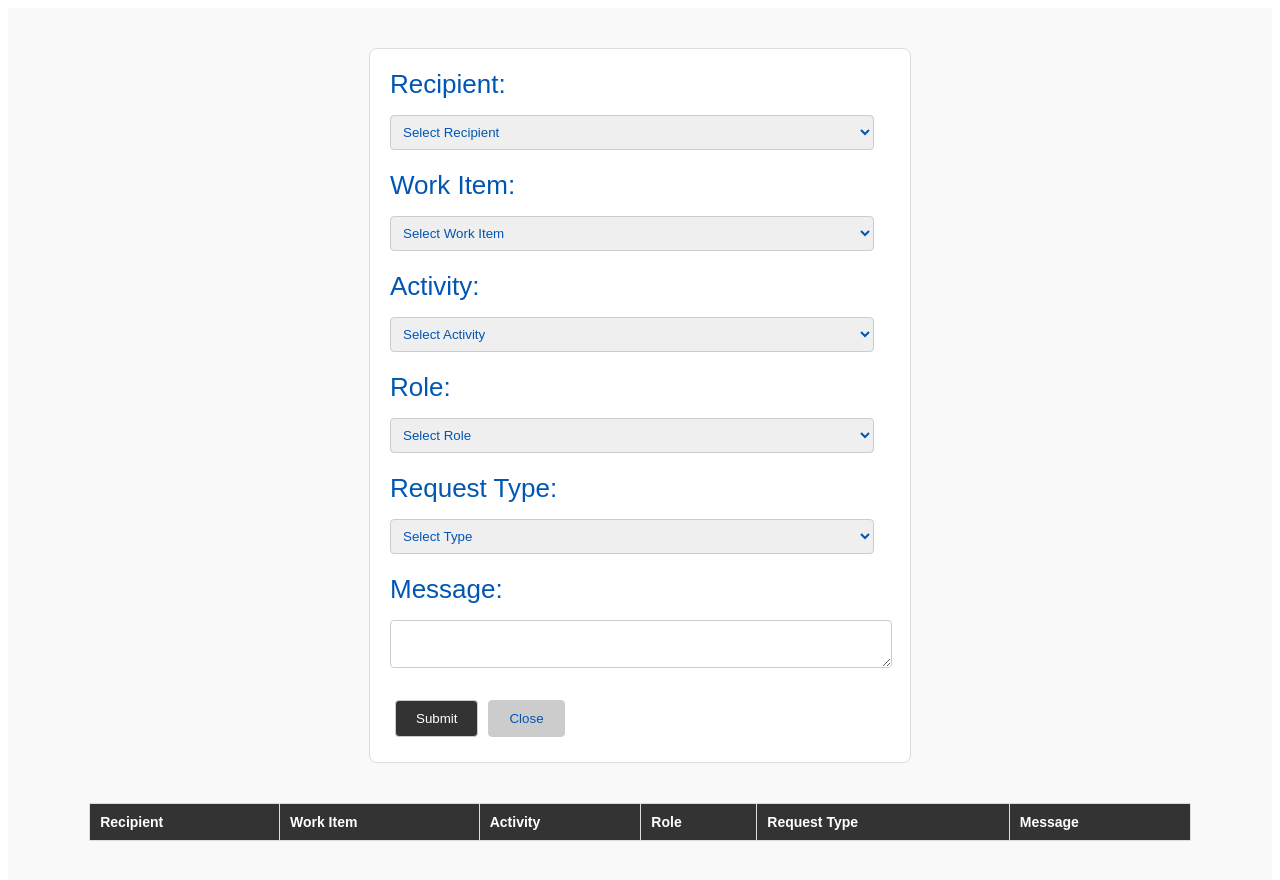
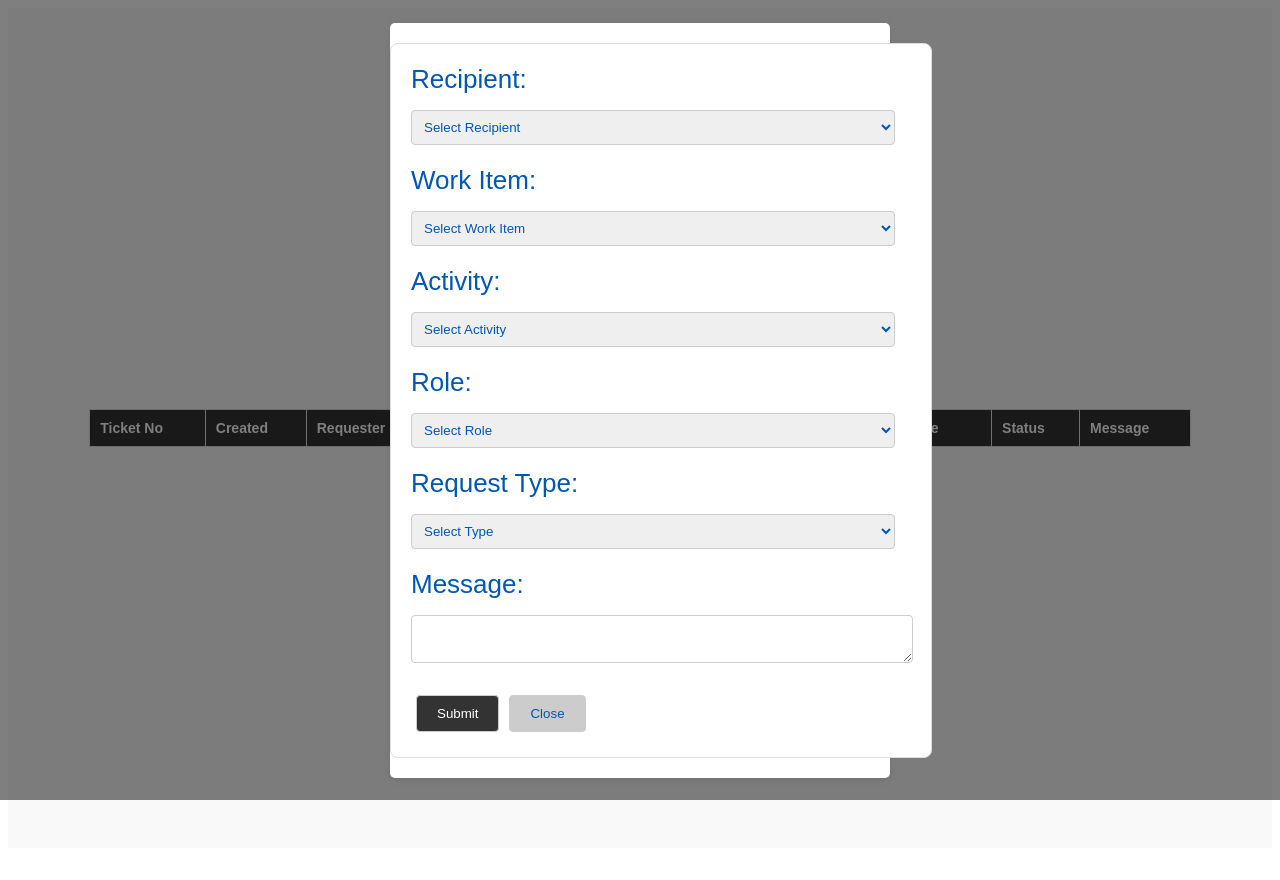
Before and after one commit to IntrinsicCS/TicketList, a React (Create React App) app: page / in a window 1280 px wide. Both pictures are taken after a click on the button "Request Resource". Shown: the top 880 px of the page. After the commit the page ends 856 px from the top, so only its background shows below. Built offline with nearby package versions, Linux system fonts and the light colour scheme.

Commit message:
ticket number, created, dropdown in the ticket

```diff
--- a/package.json
+++ b/package.json
@@ -9,6 +9,7 @@
     "react": "^18.3.1",
     "react-dom": "^18.3.1",
     "react-scripts": "5.0.1",
+    "uuid": "^10.0.0",
     "web-vitals": "^2.1.4"
   },
   "scripts": {
--- a/src/App.js
+++ b/src/App.js
@@ -14,7 +14,7 @@ function App() {
 
   const addRequest = (newRequest) => {
     const updatedRequests = [...requests, newRequest];
-    setRequests(updatedRequests, { ...newRequest, status: 'In Progress' }); // Default status set to 'In Progress'
+    setRequests(updatedRequests, { ...newRequest, status: 'Submitted' }); // Default status set to 'In Progress'
     localStorage.setItem('requests', JSON.stringify(updatedRequests));
     setIsFormVisible(false); // Hide form after submission
   };
@@ -27,10 +27,6 @@ function App() {
     setIsFormVisible(false);
   };
 
-  const handleRemoveAll = () => {
-    localStorage.setItem('requests', JSON.stringify([""]));
-  };
-
 
   return (
     <div className="App">
@@ -41,7 +37,7 @@ function App() {
           </button>
         )}
         {isFormVisible && (
-          <ResourceRequestForm addRequest={addRequest} onClose={handleCloseForm} />
+          <ResourceRequestForm addRequest={addRequest} onClose={handleCloseForm} isOpen={isFormVisible} />
         )}
         <RequestTable requests={requests} />
       </header>
--- a/src/RequestTable.js
+++ b/src/RequestTable.js
@@ -1,26 +1,35 @@
 import React from 'react';
+import StatusDropDown from './StatusDropDown';
 
 const RequestTable = ({ requests }) => {
     return (
         <table>
             <thead>
                 <tr>
+                    <th>Ticket No</th>
+                    <th>Created</th>
+                    <th>Requester</th>
                     <th>Recipient</th>
                     <th>Work Item</th>
                     <th>Activity</th>
                     <th>Role</th>
                     <th>Request Type</th>
+                    <th>Status</th>
                     <th>Message</th>
                 </tr>
             </thead>
             <tbody>
                 {requests.map((request, index) => (
                     <tr key={index}>
+                        <td>{request.ticketNum}</td>
+                        <td>{request.formattedCreated}</td>
+                        <td>{request.requester}</td>
                         <td>{request.recipient}</td>
                         <td>{request.workItem}</td>
                         <td>{request.activity}</td>
                         <td>{request.role}</td>
                         <td>{request.requestType}</td>
+                        <td> <StatusDropDown initialValue={request.status} /></td>
                         <td>{request.message}</td>
                     </tr>
                 ))}
--- a/src/ResourceRequestForm.js
+++ b/src/ResourceRequestForm.js
@@ -1,6 +1,8 @@
 import React, { useState } from 'react';
+import { v4 as uuidv4 } from 'uuid';
 
-const ResourceRequestForm = ({ addRequest, onClose }) => {
+const ResourceRequestForm = ({ addRequest, onClose, isOpen }) => {
+
     const [recipient, setRecipient] = useState('');
     const [workItem, setWorkItem] = useState('');
     const [activity, setActivity] = useState('');
@@ -8,12 +10,31 @@ const ResourceRequestForm = ({ addRequest, onClose }) => {
     const [requestType, setRequestType] = useState('');
     const [message, setMessage] = useState('');
 
+    if (!isOpen) {
+        return null;
+    }
+
     const handleSubmit = (e) => {
         e.preventDefault();
-        addRequest({ recipient, workItem, activity, role, requestType, message });
+        const ticketNum = uuidv4();
+        const currentDate = new Date();
+        const formattedCreated = currentDate.toLocaleString('en-US', {
+            year: 'numeric',
+            month: '2-digit',
+            day: '2-digit',
+            hour: '2-digit',
+            minute: '2-digit',
+            second: '2-digit',
+            hour12: true // Use 24-hour format if false
+        });
+        const requester = "testaccount@intrinsiccs.com";
+        addRequest({ recipient, workItem, activity, role, requestType, message, ticketNum, formattedCreated, requester });
     };
 
     return (
+
+        <div className="modal-overlay">
+            <div className="modal-content">
                 <form onSubmit={handleSubmit}>
                     <div className="form-group">
                         <label>Recipient:</label>
@@ -53,7 +74,7 @@ const ResourceRequestForm = ({ addRequest, onClose }) => {
                     </div>
                     <div className="form-group">
                         <label>Request Type:</label>
-                <select value={role} onChange={(e) => setRequestType(e.target.value)}>
+                        <select value={requestType} onChange={(e) => setRequestType(e.target.value)}>
                             <option value="">Select Type</option>
                             <option value="Add Resource">Add Resource</option>
                             <option value="Remove Resource">Remove Resource</option>
@@ -69,6 +90,8 @@ const ResourceRequestForm = ({ addRequest, onClose }) => {
                     <button type="submit">Submit</button>
                     <button type="button" onClick={onClose}>Close</button>
                 </form>
+            </div>
+        </div>
     );
 };
 
--- /dev/null
+++ b/src/StatusDropDown.js
@@ -0,0 +1,18 @@
+import React,  { useState } from 'react';
+
+
+const StatusDropDown = ({ initialValue, options }) => {
+
+    const [value, setValue] = useState(initialValue);
+
+    return (
+        <select value={value} onChange={(e) => setValue(e.target.value)}>
+        <option value="InProgress">In Progress</option>
+        <option value="Submitted">Submitted</option>
+        <option value="Completed">Completed</option>
+        <option value="Rejected">Rejected</option>
+    </select>
+    );
+};
+
+export default StatusDropDown;
--- a/src/index.css
+++ b/src/index.css
@@ -30,6 +30,27 @@ form {
   margin: 20px auto;
   text-align: left;
   color: #0056b3; /* Blue font color */
+}
+
+.modal-overlay {
+  position: fixed;
+  top: 0;
+  left: 0;
+  right: 0;
+  bottom: 0;
+  background-color: rgba(0, 0, 0, 0.5);
+  display: flex;
+  justify-content: center;
+  align-items: center;
+}
+
+/* Modal content */
+.modal-content {
+  background: #fff;
+  border-radius: 5px;
+  box-shadow: 0 2px 10px rgba(0, 0, 0, 0.1);
+  width: 500px;
+  max-width: 100%;
 }
 
 label {
```
Also changed, not shown: 1 other file (tests, documents, lock files or other folders). Lines whose indentation alone changed are shown as unchanged.
